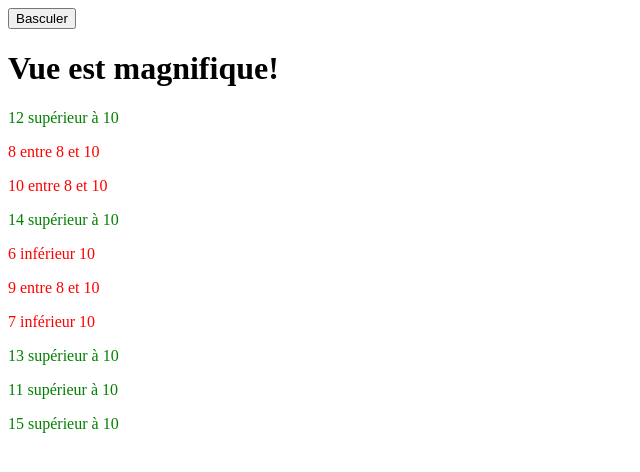
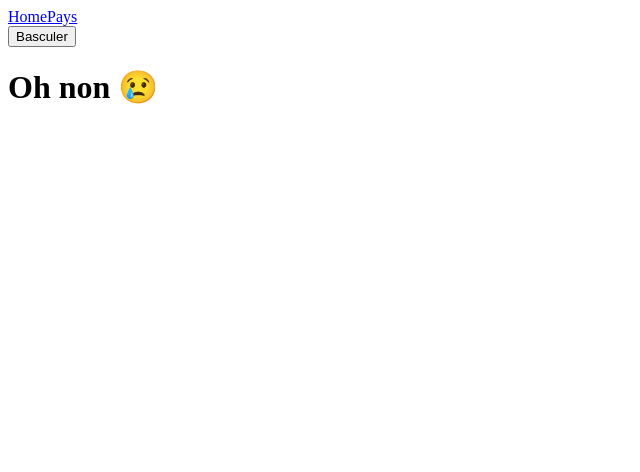
Before and after one commit to killian-dv/revision-vue-s5, a Vue app: page / in a window 1280 px wide. Shown: the top 472 px of the page, without its empty margins (0-640 px from the left). Built offline with nearby package versions, Linux system fonts and the light colour scheme.

Commit message:
feat : exo 3

```diff
--- a/src/App.vue
+++ b/src/App.vue
@@ -1,23 +1,14 @@
 <script setup>
-import { ref } from "vue";
-
-const awesome = ref(true);
-
-const notes = [12, 8, 10, 14, 6, 9, 7, 13, 11, 15];
+import { RouterLink } from "vue-router";
 </script>
 
 <template>
-  <button @click="awesome = !awesome">Basculer</button>
+  <header>
+    <RouterLink to="/">Home</RouterLink>
+    <RouterLink to="/pays">Pays</RouterLink>
+  </header>
 
-  <h1 v-if="awesome">Vue est magnifique!</h1>
-  <h1 v-else>Oh non 😢</h1>
-  <div v-for="note in notes">
-    <p v-if="note > 10" class="green">{{ note }} supérieur à 10</p>
-    <p v-else-if="note <= 10 && note >= 8" class="red">
-      {{ note }} entre 8 et 10
-    </p>
-    <p v-else class="red">{{ note }} inférieur 10</p>
-  </div>
+  <router-view></router-view>
 </template>
 
 <style scoped></style>
--- a/src/router/index.js
+++ b/src/router/index.js
@@ -1,8 +1,21 @@
 import { createRouter, createWebHistory } from "vue-router";
+import Home from "../views/Home.vue";
+import Pays from "../views/Pays.vue";
 
 const router = createRouter({
   history: createWebHistory(import.meta.env.BASE_URL),
-  routes: [],
+  routes: [
+    {
+      path: "/",
+      name: "Home",
+      component: Home,
+    },
+    {
+      path: "/pays",
+      name: "Pays",
+      component: Pays,
+    },
+  ],
 });
 
 export default router;
--- /dev/null
+++ b/src/views/Home.vue
@@ -0,0 +1,21 @@
+<script>
+import { ref } from "vue";
+
+const awesome = ref(true);
+
+const notes = [12, 8, 10, 14, 6, 9, 7, 13, 11, 15];
+</script>
+
+<template>
+  <button @click="awesome = !awesome">Basculer</button>
+
+  <h1 v-if="awesome">Vue est magnifique!</h1>
+  <h1 v-else>Oh non 😢</h1>
+  <div v-for="note in notes">
+    <p v-if="note > 10" class="green">{{ note }} supérieur à 10</p>
+    <p v-else-if="note <= 10 && note >= 8" class="red">
+      {{ note }} entre 8 et 10
+    </p>
+    <p v-else class="red">{{ note }} inférieur 10</p>
+  </div>
+</template>
--- /dev/null
+++ b/src/views/Pays.vue
@@ -0,0 +1,5 @@
+<script></script>
+
+<template>
+  <h1>Pays vue</h1>
+</template>
```
